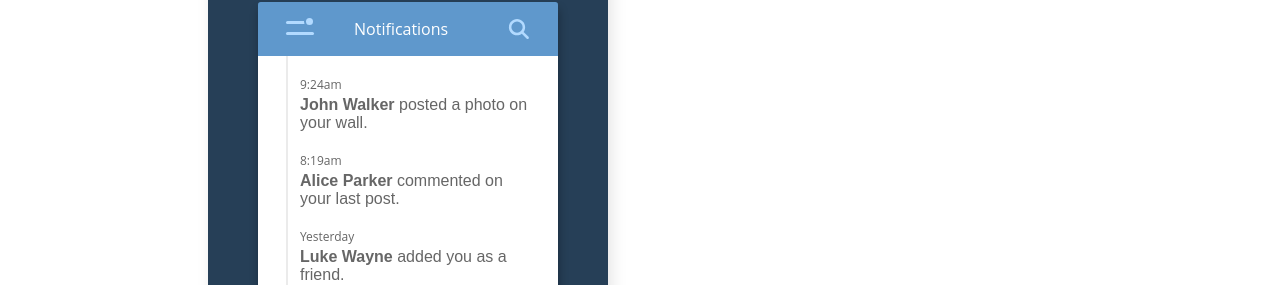
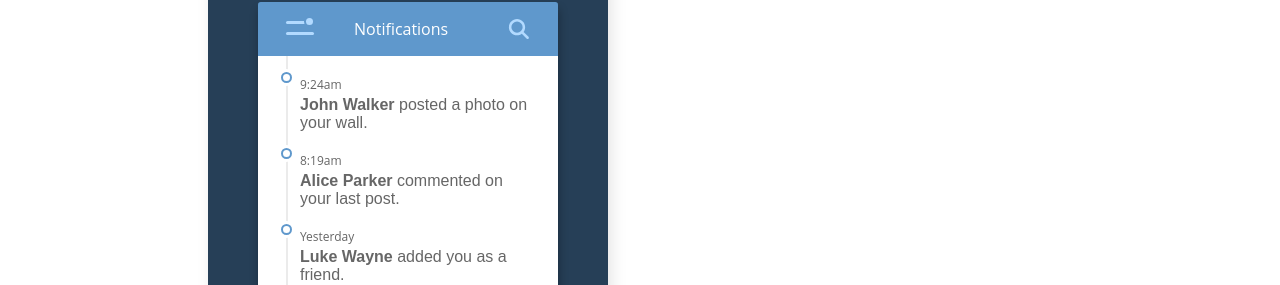
Before and after one commit to heatherdice/100_days_css, a React (Create React App) app: page / in a window 1280 px wide. Shown: the part 2750-3035 px from the top of the page. Built offline with nearby package versions, Linux system fonts and the light colour scheme.

Commit message:
Added notification circles next to each notification

```diff
--- a/src/components/dayComponents/Day7.js
+++ b/src/components/dayComponents/Day7.js
@@ -26,6 +26,8 @@ export default function Day7() {
 
                     <div className="notification-text-container">
                         <div>
+                            <div className="notification-circle" />
+
                             <span className="times">9:24am</span>
                             <br />
                             <p className="individual-notifications">
@@ -34,6 +36,8 @@ export default function Day7() {
                         </div>
 
                         <div>
+                            <div className="notification-circle" />
+
                             <span className="times">8:19am</span>
                             <br />
                             <p className="individual-notifications">
@@ -42,6 +46,8 @@ export default function Day7() {
                         </div>
 
                         <div>
+                            <div className="notification-circle" />
+
                             <span className="times">Yesterday</span>
                             <br />
                             <p className="individual-notifications">
--- a/src/styles/dayStyles/Day7.css
+++ b/src/styles/dayStyles/Day7.css
@@ -101,6 +101,11 @@
     font-size: 1em;
 }
 
+.notification-text-container > div:hover {
+    color: #5F98CC;
+    cursor: pointer;
+}
+
 .vertical-line {
     border-left: 0.15em solid #EBEBEB;
     height: 100%;
@@ -109,6 +114,17 @@
 
 .notification-text-container {
     padding: 1em 1.5em 0.75em 0.75em;
+}
+
+.notification-circle {
+    height: 0.45em;
+    width: 0.45em;
+    border-radius: 8px;
+    margin-left: -1.2em;
+    position: absolute;
+    border: 2px solid #5F98CC;
+    box-shadow: 0 0 0 3px #FFFFFF;
+    background: #FFFFFF;
 }
 
 .times {
```
